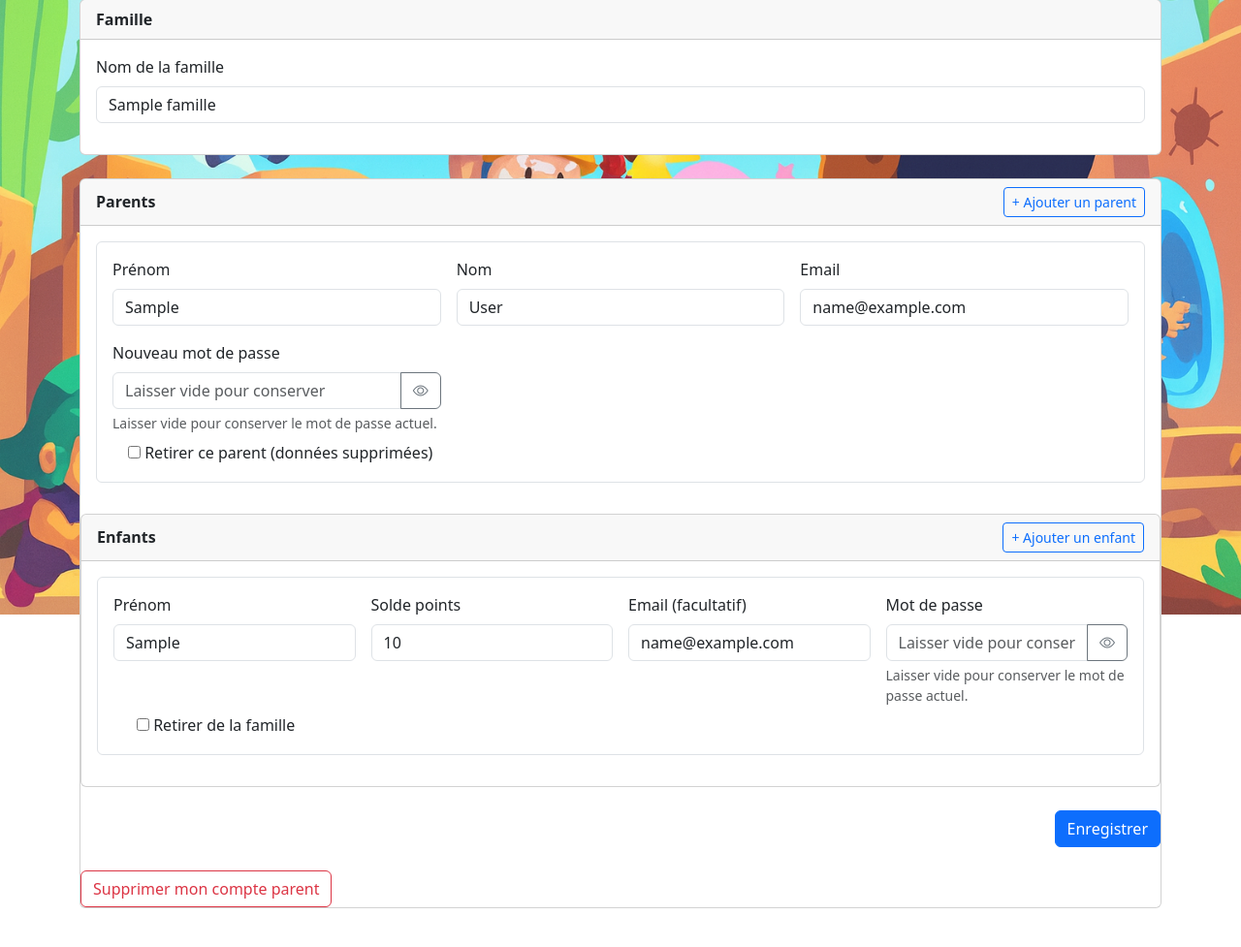
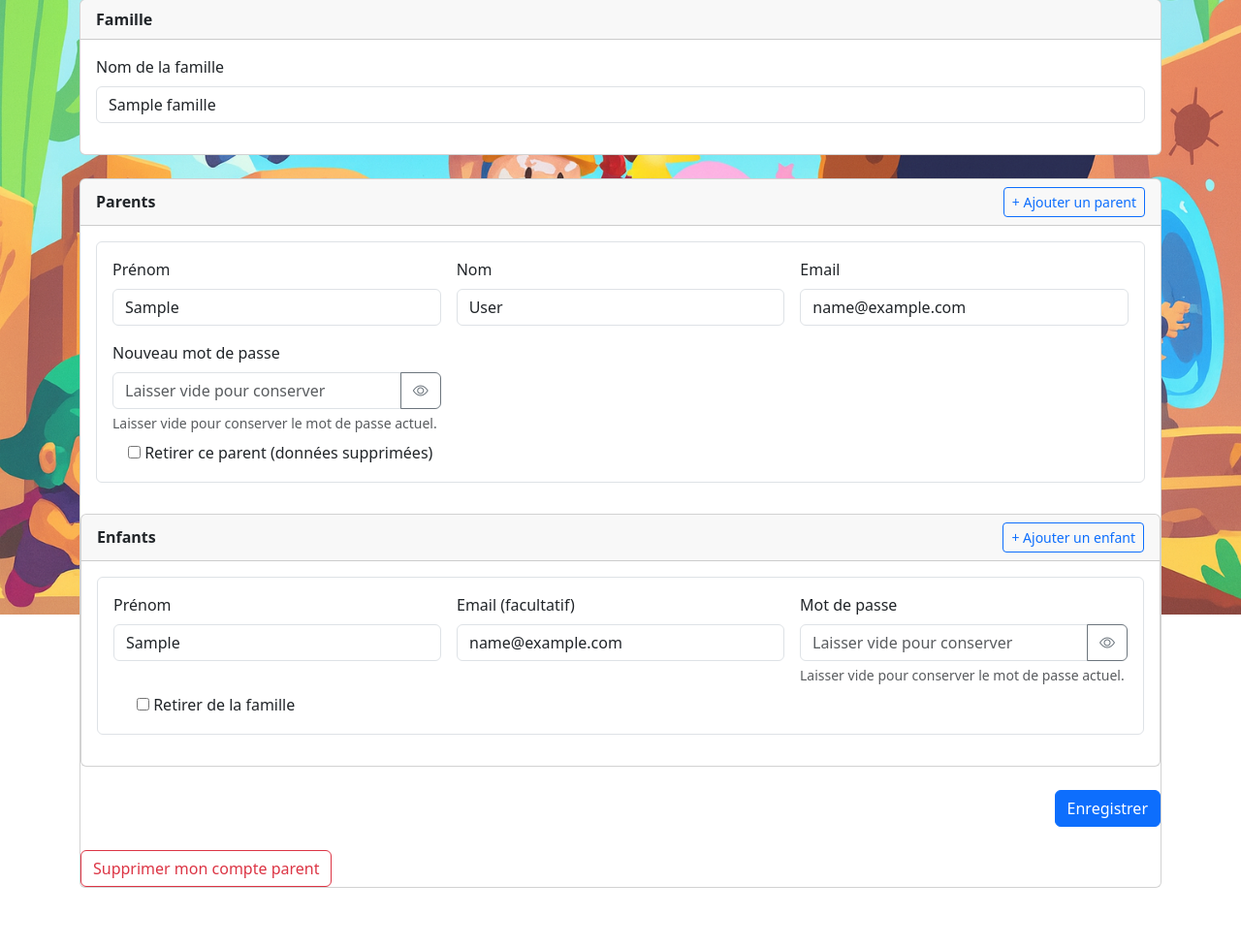
Before and after one commit to Nunespace/Vive-les-points, a Django app: page /compte/ in a window 1280 px wide. Shown: the part 166-1143 px from the top of the page at 97% size. Run offline with Django 5.2, Linux system fonts and the light colour scheme; a user stored in the database is signed in; tables that the repository leaves empty hold one stand-in row (values such as "Sample post"); parts of the project's set-up code (start-up, migrations or seed data) failed here and were passed over; some libraries are stand-ins or nearby versions; some web fonts are replaced.

Commit message:
Modif compte famille : suppression champ solde points

```diff
--- a/famille/forms.py
+++ b/famille/forms.py
@@ -264,10 +264,9 @@ class EnfantManageForm(forms.ModelForm):
 
     class Meta:
         model = Enfant
-        fields = ["prenom", "solde_points"]
+        fields = ["prenom"]
         widgets = {
             "prenom": forms.TextInput(attrs={"class": "form-control"}),
-            "solde_points": forms.NumberInput(attrs={"class": "form-control"}),
         }
 
     def __init__(self, *args, **kwargs):
--- a/famille/templates/famille/account_manage.html
+++ b/famille/templates/famille/account_manage.html
@@ -83,19 +83,15 @@
         <div class="border rounded p-3 mb-3 enfant-form">
           {{ form.id }}
           <div class="row g-3">
-            <div class="col-md-3">
+            <div class="col-md-4">
               <label class="form-label">Prénom</label>{{ form.prenom }}
               <div class="text-danger small">{{ form.prenom.errors }}</div>
             </div>
-            <div class="col-md-3">
-              <label class="form-label">Solde points</label>{{ form.solde_points }}
-              <div class="text-danger small">{{ form.solde_points.errors }}</div>
-            </div>
-            <div class="col-md-3">
+            <div class="col-md-4">
               <label class="form-label">Email (facultatif)</label>{{ form.email }}
               <div class="text-danger small">{{ form.email.errors }}</div>
             </div>
-            <div class="col-md-3">
+            <div class="col-md-4">
               <label class="form-label">Mot de passe</label>
               <div class="input-group">
                 {{ form.new_password }}
--- a/famille/views.py
+++ b/famille/views.py
@@ -132,6 +132,8 @@ class RegisterFamilyView(View):
                 for field, errors in form.errors.items():
                     for err in errors:
                         error_messages.append(f"Enfant {i} – {field} : {err}")
+                for err in form.non_field_errors():
+                    error_messages.append(f"Enfant {i} – {err}")
 
             if error_messages:
                 messages.error(
```
Also changed, not shown: famille/templates/famille/register.html (+6 -4 lines), famille/tests/test_views.py (+6 -5 lines), 1 other file.
